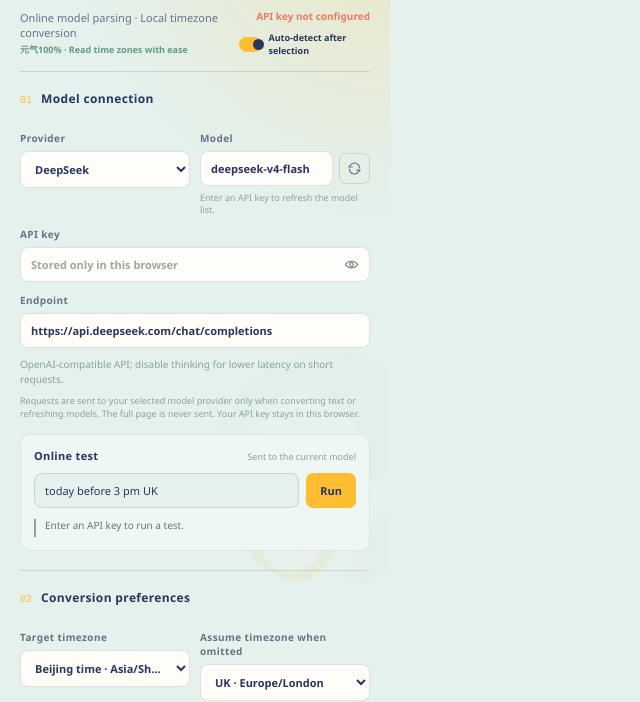
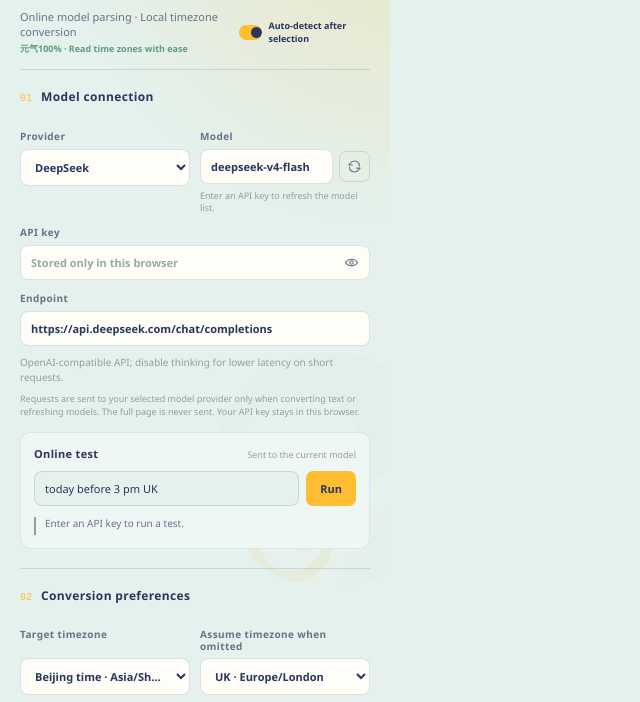
Before and after one commit to Leonewu/time-translator, a website with bundled scripts: page src/popup.html in a window 1280 px wide. Shown: the part 98-800 px from the top of the page, without its empty margins (0-640 px from the left). Built offline with nearby package versions, Linux system fonts and the light colour scheme; some packages are replaced by stand-ins of ours.

Commit message:
fix: refine popup alignment and controls

```diff
--- a/src/popup.css
+++ b/src/popup.css
@@ -28,6 +28,8 @@
   --green: #5f9d7e;
   --code: #536778;
   --button-hover: #ffd36b;
+  --scroll-thumb: rgba(41, 54, 95, .28);
+  --scroll-thumb-hover: rgba(41, 54, 95, .46);
   font-family: "Avenir Next", "Segoe UI", ui-sans-serif, sans-serif;
 }
 
@@ -43,10 +45,17 @@
   --orange: #ff977d;
   --green: #a6d78b;
   --code: #b6c7bc;
+  --scroll-thumb: rgba(255, 253, 248, .28);
+  --scroll-thumb-hover: rgba(255, 253, 248, .48);
 }
 
 * { box-sizing: border-box; }
+html { scrollbar-color: var(--scroll-thumb) transparent; scrollbar-width: thin; }
 body { background: var(--night); color: var(--paper); margin: 0; max-height: 620px; max-width: 390px; min-width: 390px; overflow-x: hidden; overflow-y: auto; width: 390px; }
+body::-webkit-scrollbar { width: 8px; }
+body::-webkit-scrollbar-track { background: transparent; }
+body::-webkit-scrollbar-thumb { background: var(--scroll-thumb); background-clip: padding-box; border: 2px solid transparent; border-radius: 999px; }
+body::-webkit-scrollbar-thumb:hover { background: var(--scroll-thumb-hover); background-clip: padding-box; }
 button, input, select, textarea { font: inherit; }
 button { cursor: pointer; }
 
@@ -80,15 +89,13 @@ button { cursor: pointer; }
 .hero-copy { display: flex; flex-direction: column; gap: 3px; min-width: 0; }
 .hero-line p { color: var(--muted); font-size: 11px; margin: 0; }
 .energy-line { color: var(--green); font-size: 9px; font-weight: 700; }
-.config-state { color: var(--orange); font-size: 10px; font-weight: 700; }
-.config-state.ready { color: var(--green); }
 .hero-meta { align-items: flex-end; display: flex; flex-direction: column; gap: 8px; }
 .master-switch { align-items: center; color: var(--paper); cursor: pointer; display: flex; flex-direction: row; font-size: 9px; font-weight: 700; gap: 6px; letter-spacing: 0; margin: 0; }
 .master-switch input { height: 1px; opacity: 0; position: absolute; width: 1px; }
-.switch-track { background: #b7cbc4; border-radius: 999px; display: inline-flex; height: 15px; padding: 2px; transition: background .18s ease; width: 27px; }
+.switch-track { background: #b7cbc4; border-radius: 999px; display: inline-flex; height: 15px; overflow: hidden; padding: 2px; transition: background .18s ease; width: 27px; }
 .switch-track span { background: var(--panel); border-radius: 50%; display: block; height: 11px; transform: translateX(0); transition: transform .18s ease; width: 11px; }
 .master-switch input:checked + .switch-track { background: var(--lime); }
-.master-switch input:checked + .switch-track span { background: var(--paper); transform: translateX(12px); }
+.master-switch input:checked + .switch-track span { background: var(--paper); transform: translateX(10px); }
 .master-switch input:focus-visible + .switch-track { box-shadow: 0 0 0 2px rgba(255, 189, 50, .28); }
 .master-switch #pluginState.disabled { color: var(--muted); }
 
@@ -99,6 +106,7 @@ button { cursor: pointer; }
 .section-heading strong { font-size: 12px; letter-spacing: .03em; }
 .section-heading em { color: var(--faint); font-size: 10px; font-style: normal; margin-left: auto; }
 .field-grid { display: grid; gap: 10px; grid-template-columns: repeat(auto-fit, minmax(150px, 1fr)); }
+.compact-block .field-grid .field-label { line-height: 1.2; min-height: 2.4em; }
 label { color: var(--muted); display: flex; flex-direction: column; font-size: 10px; font-weight: 700; gap: 6px; letter-spacing: .04em; margin-top: 11px; min-width: 0; }
 .field-label { display: block; }
 select, input, textarea { background: var(--panel); border: 1px solid var(--line); border-radius: 8px; color: var(--paper); min-width: 0; outline: none; padding: 9px 10px; width: 100%; }
--- a/src/popup.html
+++ b/src/popup.html
@@ -28,7 +28,6 @@
           <span class="energy-line" data-i18n="energyLine">100% energy · Read time zones with ease</span>
         </div>
         <div class="hero-meta">
-          <span id="configState" class="config-state" data-i18n="statusNotConfigured">API key not configured</span>
           <label class="master-switch" data-i18n-title="autoConvertTitle" title="Automatically detect and convert after you select and release text">
             <input id="autoConvert" type="checkbox" />
             <span class="switch-track"><span></span></span>
--- a/src/popup.js
+++ b/src/popup.js
@@ -14,7 +14,6 @@ const modelOptions = document.querySelector("#modelOptions");
 const modelStatus = document.querySelector("#modelStatus");
 const refreshModels = document.querySelector("#refreshModels");
 const providerHint = document.querySelector("#providerHint");
-const configState = document.querySelector("#configState");
 const autoConvert = document.querySelector("#autoConvert");
 const pluginState = document.querySelector("#pluginState");
 const customKeywords = document.querySelector("#customKeywords");
@@ -55,13 +54,6 @@ function fillProviderFields(usePreset = false) {
   if (usePreset || !endpoint.value) endpoint.value = preset.endpoint;
   if (usePreset || !model.value) model.value = preset.model;
   providerHint.textContent = t(`hint_${provider.value}`);
-}
-
-function updateConfigState(value = readForm()) {
-  const configured = Boolean(value.llm.apiKey && value.llm.endpoint && value.llm.model);
-  const providerLabel = t(`provider_${value.llm.provider}`);
-  configState.textContent = configured ? t("statusConnected", { provider: providerLabel }) : t("statusNotConfigured");
-  configState.classList.toggle("ready", configured);
 }
 
 function updatePluginState() {
@@ -135,7 +127,6 @@ function writeForm(value) {
   endpoint.value = value.llm.endpoint;
   apiKey.value = value.llm.apiKey;
   fillProviderFields();
-  updateConfigState(value);
   updatePluginState();
   updateApiKeyVisibility();
 }
@@ -154,7 +145,6 @@ async function persistForm() {
 }
 
 function scheduleSave(delay = 350) {
-  updateConfigState();
   saveStatus.textContent = t("saving");
   clearTimeout(saveTimer);
   if (delay === 0) {
```
Also changed, not shown: tests/popup.test.js (+20 -0 lines).
